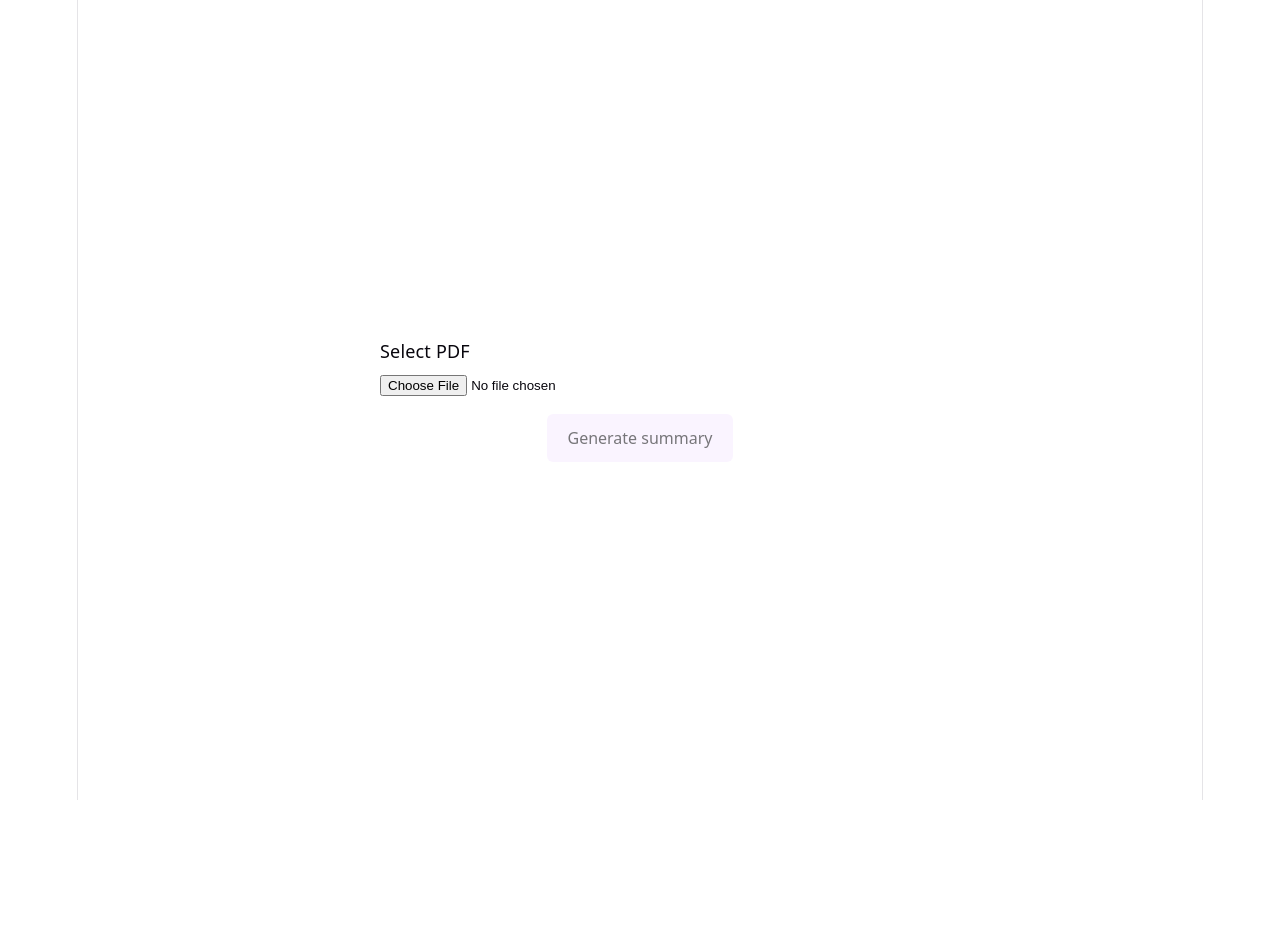
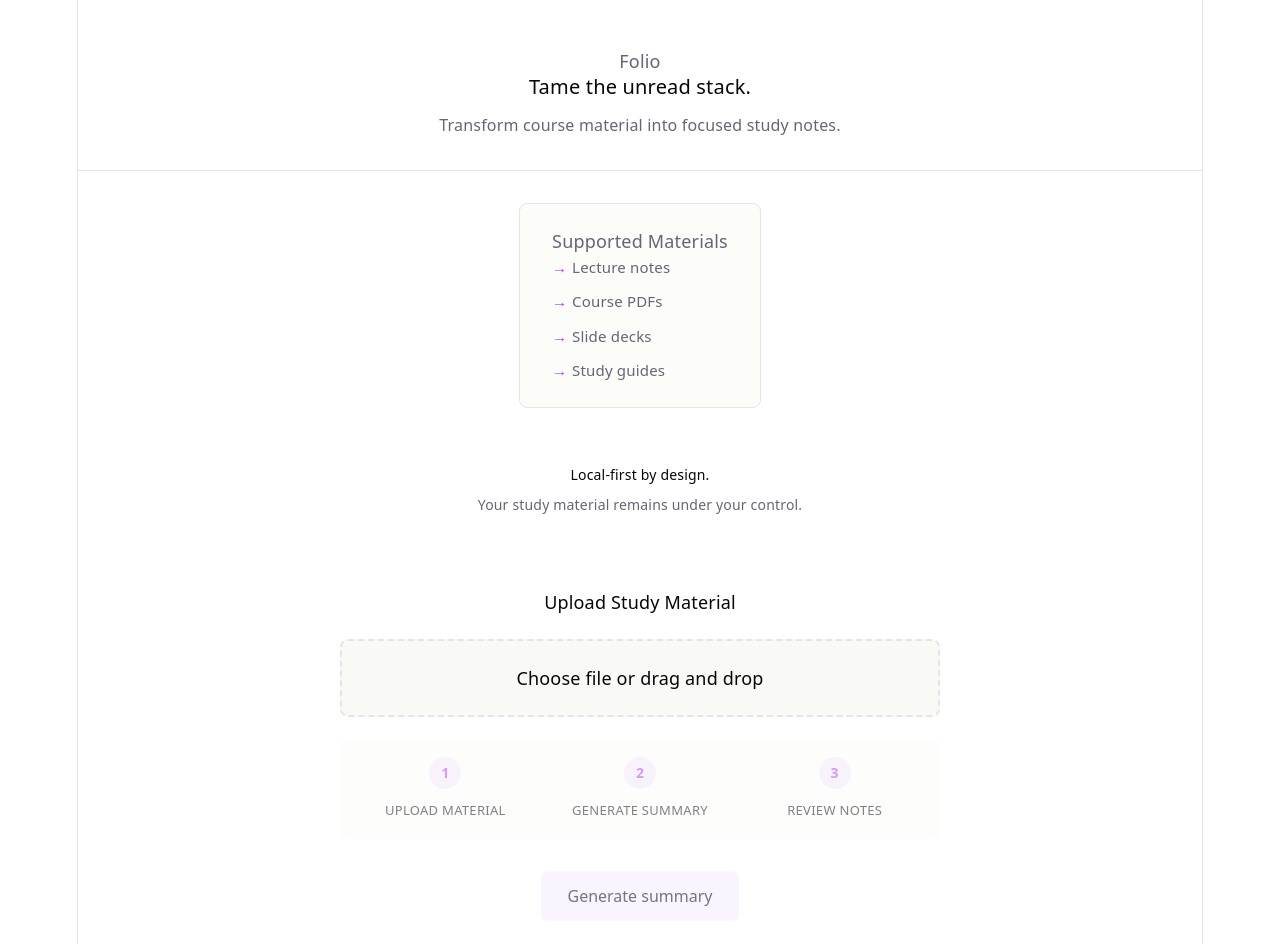
Before and after one commit to lila-papazian/study-assistant, a React (Vite) app: page / in a window 1280 px wide. Shown: the top 944 px of the page. Before the commit the page ends 800 px from the top, so only its background shows below. Built offline with nearby package versions, Linux system fonts and the light colour scheme.

Commit message:
feat: enhance UI with new header, upload section, and download functionality for generated notes

```diff
--- a/src/App.css
+++ b/src/App.css
@@ -17,111 +17,268 @@
   }
 }
 
-.upload-panel {
+/* Header Section */
+.app-header {
+  padding: 48px 32px 32px;
+  text-align: center;
+  border-bottom: 1px solid var(--border);
+  margin-bottom: 32px;
+
+  h1 {
+    margin: 0 0 16px;
+    font-size: 48px;
+    letter-spacing: -1.44px;
+    color: var(--text-h);
+
+    @media (max-width: 1024px) {
+      font-size: 36px;
+      margin-bottom: 12px;
+    }
+  }
+}
+
+.tagline {
+  font-size: 20px;
+  font-weight: 500;
+  color: var(--text-h);
+  margin-bottom: 12px;
+
+  @media (max-width: 1024px) {
+    font-size: 18px;
+  }
+}
+
+.header-description {
+  font-size: 16px;
+  color: var(--text);
+  max-width: 600px;
+  margin: 0 auto;
+}
+
+/* Supported Materials Section */
+.supported-materials {
+  padding: 24px 32px;
+  max-width: 600px;
+  margin: 0 auto 32px;
+  text-align: left;
+  border: 1px solid var(--border);
+  border-radius: 8px;
+  background: rgba(244, 243, 236, 0.3);
+
+  h2 {
+    font-size: 16px;
+    margin: 0 0 12px;
+    text-transform: uppercase;
+    letter-spacing: 0.5px;
+    color: var(--text-h);
+    font-weight: 600;
+  }
+}
+
+.materials-list {
+  list-style: none;
+  padding: 0;
+  margin: 0;
   display: flex;
   flex-direction: column;
-  gap: 18px;
-  align-items: center;
-  justify-content: center;
-  min-height: 100svh;
-  padding: 32px 20px;
-  box-sizing: border-box;
+  gap: 8px;
+
+  li {
+    font-size: 15px;
+    color: var(--text);
+    padding-left: 20px;
+    position: relative;
+
+    &::before {
+      content: '→';
+      position: absolute;
+      left: 0;
+      color: var(--accent);
+      font-weight: 500;
+    }
+  }
 }
 
-.drop-area {
-  width: min(520px, 100%);
-  min-height: 180px;
-  display: grid;
-  place-items: center;
+/* Trust Statement Section */
+.trust-statement {
+  padding: 16px 32px;
+  max-width: 600px;
+  margin: 0 auto 48px;
+  text-align: center;
+  font-size: 14px;
+  color: var(--text);
+}
+
+.trust-item {
+  margin: 8px 0;
+  line-height: 1.6;
+
+  strong {
+    color: var(--text-h);
+    font-weight: 500;
+  }
+}
+
+/* Main Workspace */
+.workspace {
+  display: flex;
+  flex-direction: column;
+  gap: 48px;
+  padding: 0 32px 48px;
+}
+
+/* Upload Section */
+.upload-section {
+  width: 100%;
+  max-width: 600px;
+  margin: 0 auto;
+}
+
+.upload-title {
+  font-size: 18px;
+  margin-bottom: 24px;
+  color: var(--text-h);
+}
+
+.file-input-wrapper {
+  display: flex;
+  flex-direction: column;
+  gap: 12px;
+  margin-bottom: 24px;
+}
+
+.file-input-label {
+  display: block;
   padding: 24px;
   border: 2px dashed var(--border);
   border-radius: 8px;
+  background: var(--social-bg);
   color: var(--text-h);
-  background: var(--social-bg);
-  box-sizing: border-box;
   cursor: pointer;
-  transition:
-    border-color 0.3s,
-    background 0.3s;
+  transition: border-color 0.3s, background 0.3s;
+  text-align: center;
+  font-weight: 500;
 
-  &:hover,
-  &:focus-within {
+  &:hover {
     border-color: var(--accent-border);
     background: var(--accent-bg);
   }
+}
 
-  input {
+.file-input {
   width: 1px;
   height: 1px;
   position: absolute;
   opacity: 0;
   pointer-events: none;
 }
+
+/* File Metadata Display */
+.file-metadata {
+  margin-bottom: 24px;
+  padding: 16px;
+  border: 1px solid var(--border);
+  border-radius: 6px;
+  background: rgba(244, 243, 236, 0.2);
 }
 
-.text-input-label {
-  width: min(520px, 100%);
+.metadata-label {
+  font-size: 13px;
+  color: var(--text);
+  text-transform: uppercase;
+  letter-spacing: 0.5px;
+  margin-bottom: 4px;
+}
+
+.metadata-value {
+  font-size: 15px;
+  color: var(--text-h);
+  font-weight: 500;
+  word-break: break-word;
+  margin-bottom: 4px;
+}
+
+.metadata-hint {
+  font-size: 13px;
+  color: var(--text);
+}
+
+/* Workflow Steps */
+.workflow-steps {
+  display: flex;
+  justify-content: space-between;
+  gap: 16px;
+  margin-bottom: 32px;
+  padding: 16px;
+  background: rgba(244, 243, 236, 0.2);
+  border-radius: 6px;
+}
+
+.step {
   display: flex;
   flex-direction: column;
-  gap: 10px;
-  text-align: left;
-  color: var(--text-h);
-}
+  align-items: center;
+  gap: 8px;
+  flex: 1;
+  opacity: 0.5;
+  transition: opacity 0.3s;
 
-.summary-input {
-  min-height: 180px;
-  resize: vertical;
-  padding: 16px;
-  border: 2px solid var(--border);
-  border-radius: 8px;
-  color: var(--text-h);
-  background: var(--social-bg);
-  font: inherit;
-  box-sizing: border-box;
-  transition:
-    border-color 0.3s,
-    background 0.3s;
-
-  &:focus {
-    border-color: var(--accent-border);
-    background: var(--accent-bg);
-    outline: none;
+  &.active {
+    opacity: 1;
   }
 }
 
-.file-list {
-  width: min(520px, 100%);
-  list-style: none;
-  padding: 0;
-  margin: 0;
-  text-align: left;
+.step-number {
+  display: flex;
+  align-items: center;
+  justify-content: center;
+  width: 32px;
+  height: 32px;
+  border-radius: 50%;
+  background: var(--accent-bg);
+  color: var(--accent);
+  font-weight: 600;
+  font-size: 14px;
+}
+
+.step.active .step-number {
+  background: var(--accent);
+  color: var(--bg);
+}
+
+.step-label {
+  font-size: 13px;
+  text-align: center;
   color: var(--text-h);
+  text-transform: uppercase;
+  letter-spacing: 0.3px;
+}
 
-  li {
-    padding: 10px 0;
-    border-bottom: 1px solid var(--border);
-    overflow-wrap: anywhere;
-  }
+/* Action Area */
+.action-area {
+  display: flex;
+  flex-direction: column;
+  gap: 12px;
+  align-items: center;
 }
 
 .convert-button {
-  min-width: 132px;
+  min-width: 160px;
   min-height: 42px;
-  padding: 9px 18px;
+  padding: 10px 24px;
   border: 2px solid transparent;
   border-radius: 6px;
   color: var(--text-h);
   background: var(--accent-bg);
   font: inherit;
   font-size: 16px;
+  font-weight: 500;
   cursor: pointer;
-  transition:
-    border-color 0.3s,
-    opacity 0.3s,
-    transform 0.3s;
+  transition: border-color 0.3s, opacity 0.3s, transform 0.3s, background 0.3s;
 
   &:hover:not(:disabled) {
     border-color: var(--accent-border);
+    background: var(--accent-bg);
     transform: translateY(-1px);
   }
 
@@ -136,22 +293,127 @@
   }
 }
 
-.error-message,
-.summary-result {
-  width: min(520px, 100%);
-  text-align: left;
+/* Status Message */
+.status-message {
+  font-size: 14px;
+  color: var(--text);
+  text-align: center;
+  padding: 8px 12px;
+  border-radius: 4px;
+  background: var(--accent-bg);
+  min-height: 20px;
+  animation: fadeIn 0.3s ease-in;
 }
 
-.error-message {
-  color: #b42318;
+@keyframes fadeIn {
+  from {
+    opacity: 0;
+    transform: translateY(-4px);
+  }
+  to {
+    opacity: 1;
+    transform: translateY(0);
+  }
 }
 
-.summary-result {
-  padding-top: 6px;
+/* Error Message */
+.error-message {
+  font-size: 14px;
+  color: #b42318;
+  text-align: center;
+  padding: 8px 12px;
+  border-radius: 4px;
+  background: rgba(180, 35, 24, 0.1);
+  min-height: 20px;
+  animation: fadeIn 0.3s ease-in;
+}
+
+/* Study Notes Result */
+.study-notes-result {
+  width: 100%;
+  max-width: 760px;
+  margin: 0 auto;
+  padding: 32px;
+  border: 1px solid var(--border);
+  border-radius: 8px;
+  background: var(--social-bg);
+  text-align: left;
   color: var(--text);
 
   h2 {
+    margin-bottom: 24px;
+    color: var(--text-h);
+  }
+
+  h3,
+  h4,
+  h5,
+  h6 {
+    margin: 24px 0 12px;
+    color: var(--text-h);
+    font-weight: 500;
+  }
+
+  p {
+    margin-bottom: 16px;
+    line-height: 1.6;
+  }
+
+  ul,
+  ol {
+    margin: 16px 0;
+    padding-left: 24px;
+  }
+
+  li {
     margin-bottom: 8px;
+  }
+
+  code {
+    background: var(--code-bg);
+    padding: 2px 6px;
+    border-radius: 3px;
+    font-size: 14px;
+    color: var(--text-h);
+  }
+
+  pre {
+    background: var(--code-bg);
+    padding: 16px;
+    border-radius: 6px;
+    overflow-x: auto;
+    margin: 16px 0;
+
+    code {
+      background: none;
+      padding: 0;
+    }
+  }
+
+  blockquote {
+    padding-left: 16px;
+    border-left: 4px solid var(--accent);
+    margin: 16px 0;
+    font-style: italic;
+    color: var(--text);
+  }
+
+  table {
+    border-collapse: collapse;
+    width: 100%;
+    margin: 16px 0;
+
+    th,
+    td {
+      padding: 12px;
+      text-align: left;
+      border-bottom: 1px solid var(--border);
+    }
+
+    th {
+      background: var(--accent-bg);
+      font-weight: 600;
+    }
   }
 }
 
--- a/src/App.tsx
+++ b/src/App.tsx
@@ -74,6 +74,21 @@ function App() {
     }
   };
 
+  const handleDownloadMarkdown = () => {
+    const blob = new Blob([summary], {
+      type: "text/markdown",
+    });
+
+    const url = URL.createObjectURL(blob);
+
+    const link = document.createElement("a");
+    link.href = url;
+    link.download = `${selectedFile?.name.split('.')[0] || 'study'}-notes.md`;
+    link.click();
+
+    URL.revokeObjectURL(url);
+  };
+
   const isBusy =
     conversionStatus === 'uploading' ||
     conversionStatus === 'summarizing';
@@ -100,25 +115,92 @@ function App() {
     }
   })();
 
+  const getStatusMessage = (): string => {
+    switch (conversionStatus) {
+      case 'uploading':
+        return 'Uploading your material...';
+      case 'summarizing':
+        return 'Generating study notes...';
+      case 'success':
+        return 'Study notes generated successfully.';
+      case 'error':
+        return error || 'An error occurred. Please try again.';
+      default:
+        return '';
+    }
+  };
+
   return (
-    <section className="upload-panel">
-      <label className="text-input-label">
-        <span>Select PDF</span>
+    <>
+      <header className="app-header">
+        <p>Folio</p>
+        <p className="tagline">Tame the unread stack.</p>
+        <p className="header-description">
+          Transform course material into focused study notes.
+        </p>
+      </header>
+
+      <section className="supported-materials">
+        <p>Supported Materials</p>
+        <ul className="materials-list">
+          <li>Lecture notes</li>
+          <li>Course PDFs</li>
+          <li>Slide decks</li>
+          <li>Study guides</li>
+        </ul>
+      </section>
+
+      <section className="trust-statement">
+        <p className="trust-item">
+          <strong>Local-first by design.</strong>
+        </p>
+        <p className="trust-item">
+          Your study material remains under your control.
+        </p>
+      </section>
+
+      <main className="workspace">
+        <section className="upload-section">
+          <p className="upload-title">Upload Study Material</p>
+
+          <label className="file-input-wrapper">
+            <span className="file-input-label">Choose file or drag and drop</span>
 
             <input
               type="file"
               accept=".pdf"
               className="file-input"
               onChange={handleFileUpload}
+              aria-label="Upload PDF study material"
             />
           </label>
 
           {selectedFile && (
-        <p>
-          Selected file: {selectedFile.name}
+            <div className="file-metadata">
+              <p className="metadata-label">Material:</p>
+              <p className="metadata-value">{selectedFile.name}</p>
+              <p className="metadata-hint">
+                {(selectedFile.size / 1024 / 1024).toFixed(2)} MB
               </p>
+            </div>
           )}
 
+          <div className="workflow-steps">
+            <div className={`step ${selectedFile ? 'active' : ''}`}>
+              <span className="step-number">1</span>
+              <span className="step-label">Upload material</span>
+            </div>
+            <div className={`step ${conversionStatus === 'summarizing' || conversionStatus === 'success' ? 'active' : ''}`}>
+              <span className="step-number">2</span>
+              <span className="step-label">Generate summary</span>
+            </div>
+            <div className={`step ${conversionStatus === 'success' ? 'active' : ''}`}>
+              <span className="step-number">3</span>
+              <span className="step-label">Review notes</span>
+            </div>
+          </div>
+
+          <div className="action-area">
             <button
               className="convert-button"
               type="button"
@@ -128,23 +210,36 @@ function App() {
               {buttonLabel}
             </button>
 
-      {error && (
-        <p className="error-message">
-          {error}
-        </p>
+            {conversionStatus !== 'idle' && conversionStatus !== 'success' && (
+              <div className="status-message" role="status" aria-live="polite">
+                {getStatusMessage()}
+              </div>
             )}
 
+            {conversionStatus === 'error' && error && (
+              <div className="error-message" role="alert">
+                {error}
+              </div>
+            )}
+          </div>
+        </section>
+
         {summary && (
-        <section
-          className="summary-result"
-          aria-label="Summary"
+          <section className="study-notes-result" aria-label="Generated Study Notes">
+            <button
+              type="button"
+              className="download-button"
+              onClick={handleDownloadMarkdown}
             >
-          <h2>Summary</h2>
+              Download notes
+            </button>
+            <p>Generated Study Notes</p>
 
             <SummaryMarkdown content={summary} />
           </section>
         )}
-    </section>
+      </main>
+    </>
   );
 }
 
```
Lines whose indentation alone changed are shown as unchanged.
